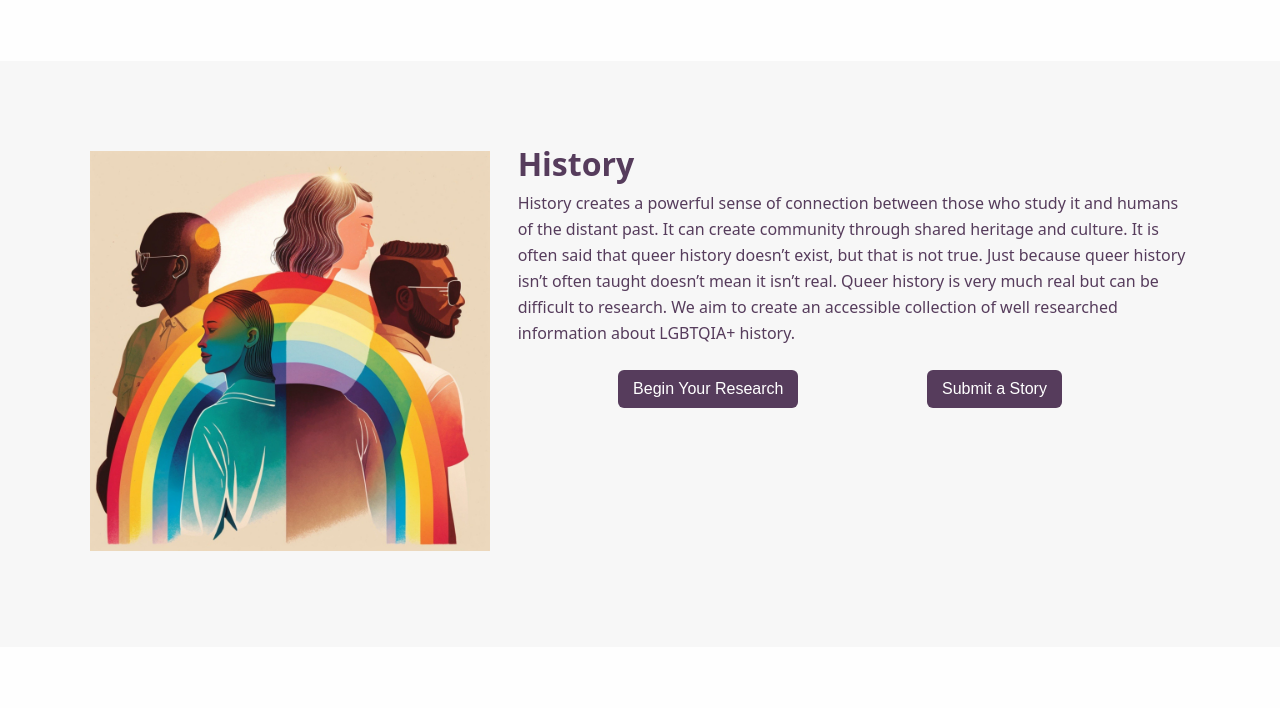
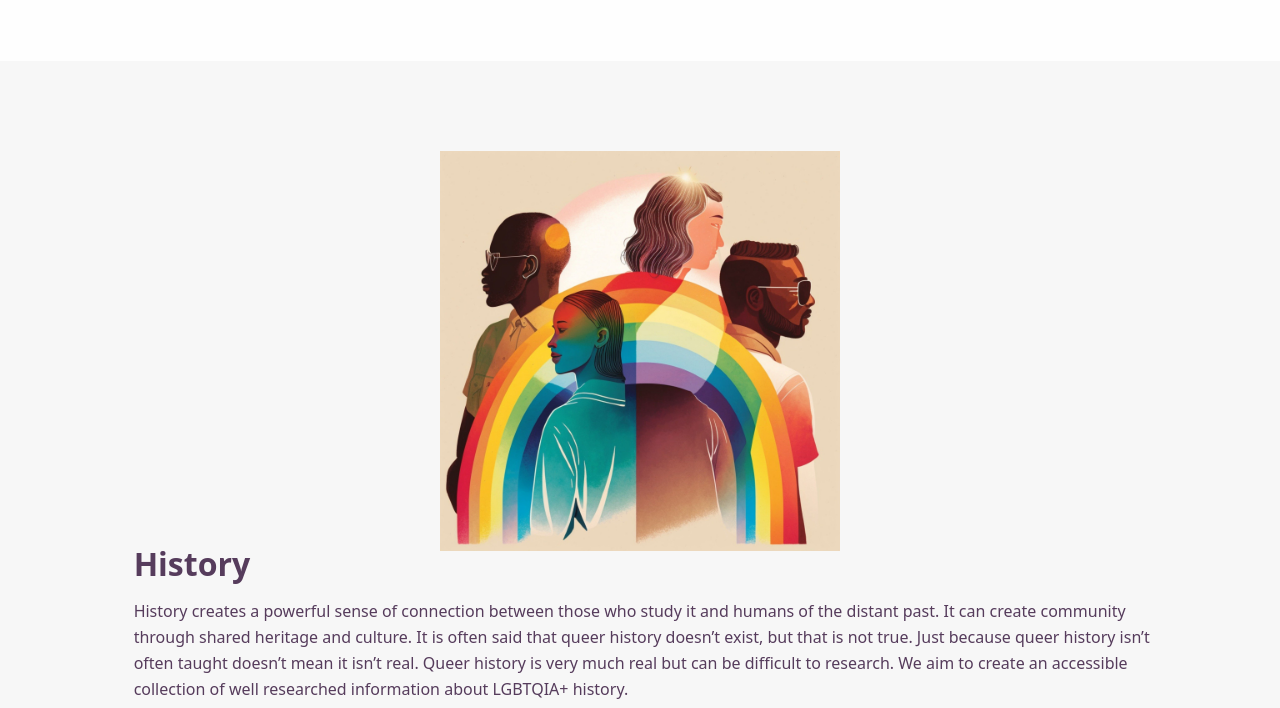
Before and after one commit to LGBTQIAHistoryHQ/Website, a plain HTML site: page index.html in a window 1280 px wide. Shown: the part 1167-1875 px from the top of the page. Drawn offline with Linux system fonts and the light colour scheme.

Commit message:
Reformatted history page

```diff
--- a/index.html
+++ b/index.html
@@ -54,10 +54,8 @@
             </div>
         </div>
         <div class="history-description">
-            <div class="content-left">
             <img class="image" src="images/cartoonPride.JPG">
-            </div>
-            <div class="content-right">
+
             <div class="text">
                 <h1>History</h1>
                 <p>	History creates a powerful sense of connection between those who study it and humans of the distant past. It can create community through shared heritage and culture. It is often said that queer history doesn’t exist, but that is not true. Just because queer history isn’t often taught doesn’t mean it isn’t real. Queer history is very much real but can be difficult to research. We aim to create an accessible collection of well researched information about LGBTQIA+ history.</p>
@@ -71,7 +69,6 @@
                 </div>
             </div>
         </div>
-        </div>
         <div class="notes">
             <h1>Some Quick Notes</h1>
             <p class="disclaim1">Note about the use of the word queer on this page: the word queer has been used as a slur against those in the LGBTQIA+ community but many LGBTQIA+ people have since reclaimed it as an umbrella term for their identities. This website uses the word queer because of its inclusiveness of all identities under the LGBTQIA+ umbrella. Before referring to an LGBTQIA+ person in your life as queer make sure to check with them and see if they find it offensive.</p>
--- a/style.css
+++ b/style.css
@@ -149,10 +149,14 @@ ul li a {
   background-color: #F7F7F7;
   padding: 7% 7%;
   display: flex;
+  flex-wrap: wrap;
+  justify-content: center;
 }
 
 .history-description .image {
   height: 50vh;
+  display: flex;
+  justify-content: center;
 }
 
 .history-description .text {
@@ -167,7 +171,8 @@ ul li a {
 
 .history-description .buttons {
   display: flex;
-  justify-content: space-evenly;
+  justify-content: space-between;
+  width: 50vh;
 }
 
 .history-description .buttons .historybtn .button {
```
Lines whose indentation alone changed are shown as unchanged.
